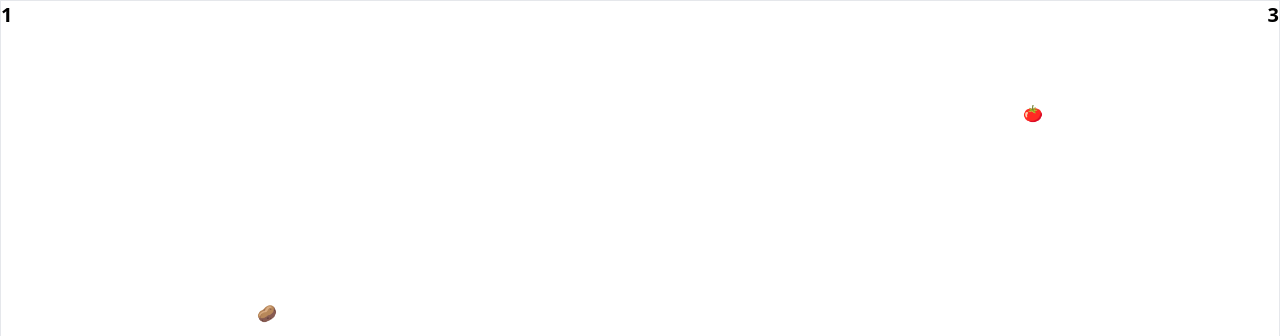
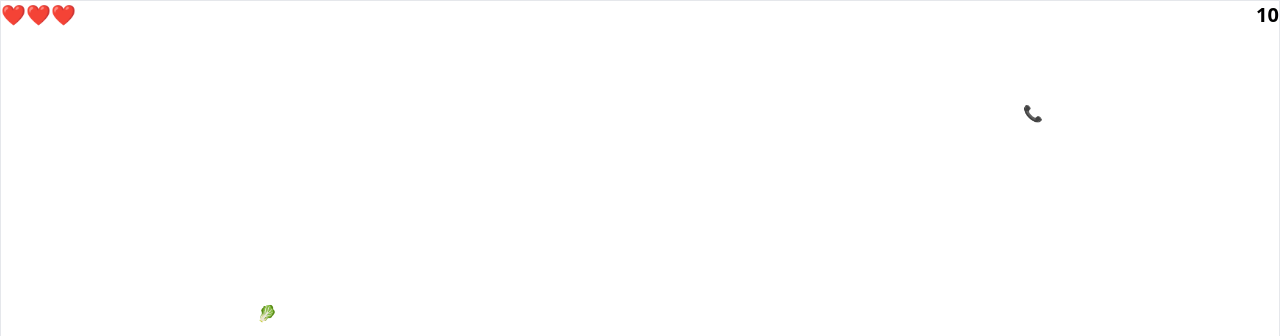
Before and after one commit to Dosybi/teremok, a website: page public/index.html in a window 1280 px wide. Shown: the top 336 px of the page. Drawn offline with Linux system fonts and the light colour scheme.

Commit message:
add bad ingredients, update speedIncreaseThreshold, add lives icons and game over screen

```diff
--- a/public/game.js
+++ b/public/game.js
@@ -3,19 +3,23 @@ const ingredientsPortals = document.querySelectorAll('.ingredient-portal')
 const cookPositions = document.querySelectorAll('.cook-position')
 const scoreContainer = document.getElementById('score')
 const livesContainer = document.getElementById('lives')
+const gameOverContainer = document.getElementById('game-over')
 
 const cook = createCook()
 
-const ingredients = ['🍅', '🥦', '🥕', '🌽', '🥔', '🍠', '🍆', '🥒', '🥬', '🥗']
-const badIngredients = ['👟', '⚽️', '🧽', '🎈', '🎫']
+const ingredients = ['🍅', '🌽', '🥔', '🥒', '🥬', '🍐', '🥑', '🍊', '🍉', '🍇']
+const badIngredients = ['👟', '⚽️', '🎈', '🧩', '🎱', '🥄', '📞']
+const live = '❤️'
+const badIngredientFrequency = 8
 
 let ingredientFallSpeed = 10
 let ingredientCreationInterval = 2000
 let currentCookPosition = 2
-let speedIncreaseThreshold = 5
+let speedIncreaseThreshold = 50
 
 let score = 0
 let lives = 3
+let isGameOver = false
 
 function createCook() {
   const cookElement = document.createElement('div')
@@ -23,13 +27,20 @@ function createCook() {
   return cookElement
 }
 function createIngredient() {
+  if (isGameOver) return
   const ingredientInitialPosition = Math.floor(Math.random() * 4)
   const ingredient = createIngredientElement()
+  let isBadIngredient = false
+
+  if (Math.floor(Math.random() * badIngredientFrequency) === 0) {
+    isBadIngredient = true
+    ingredient.innerText = getRandomBadIngredient()
+  }
 
   ingredientsPortals[ingredientInitialPosition].append(ingredient)
 
   const fallInterval = setInterval(() => {
-    moveIngredientDown(ingredient, fallInterval)
+    moveIngredientDown(ingredient, fallInterval, isBadIngredient)
   }, ingredientFallSpeed)
 
   setTimeout(createIngredient, ingredientCreationInterval)
@@ -38,6 +49,10 @@ function createIngredient() {
     increaseSpeed()
     speedIncreaseThreshold += 5
   }
+}
+
+function getRandomBadIngredient() {
+  return badIngredients[Math.floor(Math.random() * badIngredients.length)]
 }
 
 function createIngredientElement() {
@@ -53,13 +68,17 @@ function getRandomIngredient() {
   return ingredients[Math.floor(Math.random() * ingredients.length)]
 }
 
-function moveIngredientDown(ingredient, fallInterval) {
+function moveIngredientDown(ingredient, fallInterval, isBadIngredient) {
   const ingredientHeight = parseInt(ingredient.style.top) + 1
   ingredient.style.top = `${ingredientHeight}px`
 
   if (ingredientHeight >= gameContainer.offsetHeight) {
     clearInterval(fallInterval)
     ingredient.remove()
+
+    if (!isBadIngredient) {
+      loseLife()
+    }
   }
 
   if (
@@ -71,8 +90,23 @@ function moveIngredientDown(ingredient, fallInterval) {
   ) {
     clearInterval(fallInterval)
     ingredient.remove()
-    score += 1
+    if (isBadIngredient) {
+      score -= 10
+    } else {
+      score += 10
+    }
     updateScore()
+  }
+}
+
+function loseLife() {
+  lives -= 1
+  updateLives()
+
+  if (lives <= 0) {
+    isGameOver = true
+    gameOverContainer.classList.remove('hidden')
+  } else {
   }
 }
 
@@ -81,7 +115,10 @@ function updateScore() {
 }
 
 function updateLives() {
-  livesContainer.innerText = lives
+  livesContainer.innerHTML = ''
+  for (let i = 0; i < lives; i++) {
+    livesContainer.innerText += live
+  }
 }
 
 function increaseSpeed() {
@@ -90,9 +127,6 @@ function increaseSpeed() {
 
   ingredientFallSpeed = Math.max(ingredientFallSpeed, 1)
   ingredientCreationInterval = Math.max(ingredientCreationInterval, 400)
-
-  console.log('Speed:', ingredientFallSpeed)
-  console.log('Interval:', ingredientCreationInterval)
 }
 
 function handleArrowKey(event) {
--- a/public/index.html
+++ b/public/index.html
@@ -12,8 +12,11 @@
       class="relative w-screen h-screen md:max-h-96 my-auto border"
       id="game-container"
     >
-      <div class="absolute top-0 left-0 text-xl font-bold" id="score"></div>
-      <div class="absolute top-0 right-0 text-xl font-bold" id="lives"></div>
+      <div class="absolute top-0 right-0 text-xl font-bold" id="score"></div>
+      <div class="absolute top-0 left-0 text-xl font-bold" id="lives"></div>
+      <div class="absolute font-bold text-9xl hidden" id="game-over">
+        GAME OVER!
+      </div>
       <div class="flex justify-evenly" id="ingredients">
         <div class="ingredient-portal"></div>
         <div class="ingredient-portal"></div>
```
Also changed, not shown: public/main.css.
